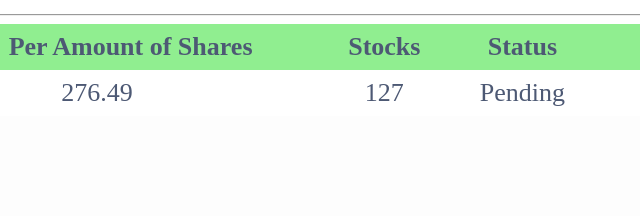
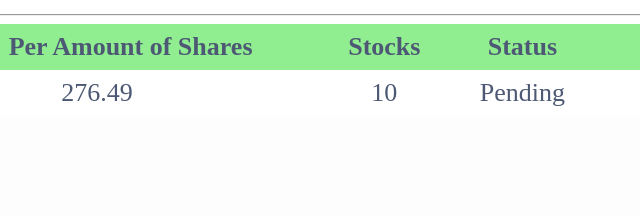
Before and after one commit to Connected21/Trading-Cashback-Center, a plain HTML site: page index.html in a window 1280 px wide. Shown: the part 356-572 px from the top of the page, 405-1045 px from the left. Drawn offline with Linux system fonts and the light colour scheme.

Commit message:
Update index.html

```diff
--- a/index.html
+++ b/index.html
@@ -29,7 +29,7 @@
             <tr>
                 <td style="font-size:26px;">Skillshare</td>
                 <td style="padding-left: 120px; font-size:26px;">276.49</td>
-                <td style="font-size:26px;">127</td>
+                <td style="font-size:26px;">10</td>
                 <td style="font-size:26px;">Pending</td>
                 <td style="font-size:26px;">3 months</td>
             </tr>
```
